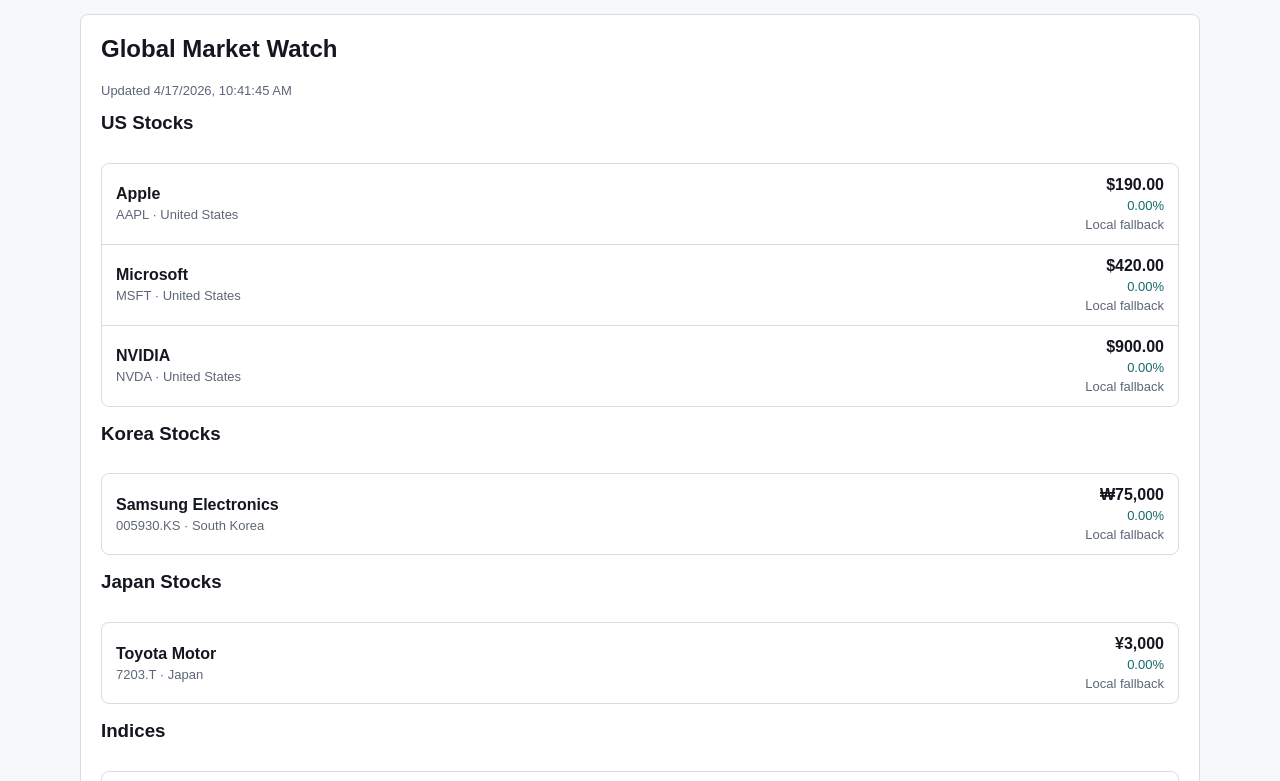
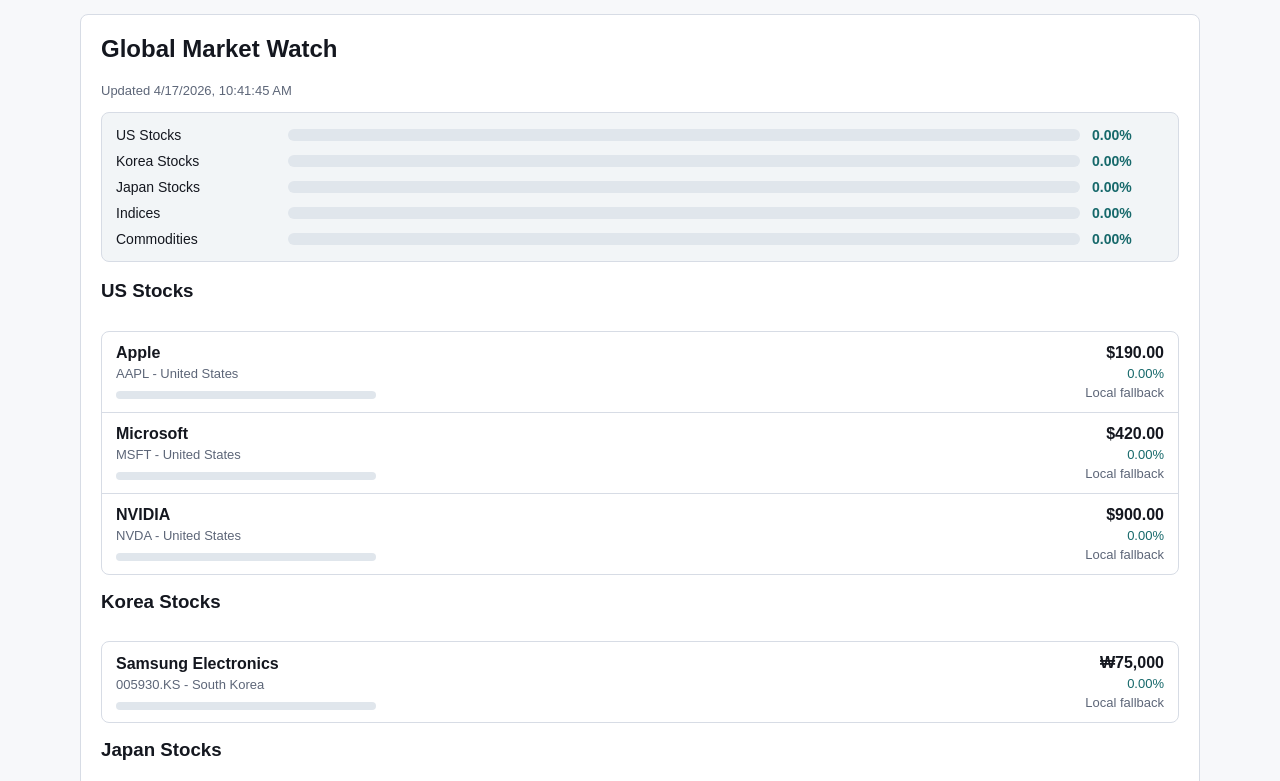
Before and after one commit to Woohyeon12/market_data_project, a Next.js app in the folder frontend/: page / in a window 1280 px wide. Shown: the part 879-1660 px from the top of the page. Built offline with nearby package versions, Linux system fonts and the light colour scheme; no server answers.

Commit message:
Add market visualization bars

```diff
--- a/frontend/app/globals.css
+++ b/frontend/app/globals.css
@@ -158,6 +158,53 @@
   gap: 16px;
 }
 
+.market-summary-bars {
+  display: grid;
+  gap: 10px;
+  margin-bottom: 18px;
+  padding: 14px;
+  background: #f2f5f7;
+  border: 1px solid var(--line);
+  border-radius: 8px;
+}
+
+.summary-bar-row {
+  display: grid;
+  grid-template-columns: minmax(110px, 160px) minmax(120px, 1fr) 72px;
+  gap: 12px;
+  align-items: center;
+  font-size: 14px;
+}
+
+.summary-bar-track,
+.move-bar {
+  overflow: hidden;
+  background: #e0e6ec;
+  border-radius: 6px;
+}
+
+.summary-bar-track {
+  height: 12px;
+}
+
+.summary-bar-positive,
+.summary-bar-negative,
+.move-fill-positive,
+.move-fill-negative {
+  height: 100%;
+  border-radius: 6px;
+}
+
+.summary-bar-positive,
+.move-fill-positive {
+  background: var(--accent);
+}
+
+.summary-bar-negative,
+.move-fill-negative {
+  background: var(--warning);
+}
+
 .market-group {
   display: grid;
   gap: 10px;
@@ -189,6 +236,12 @@
   margin-top: 4px;
   color: var(--muted);
   font-size: 13px;
+}
+
+.move-bar {
+  width: min(260px, 100%);
+  height: 8px;
+  margin-top: 10px;
 }
 
 .market-values {
@@ -254,6 +307,10 @@
     grid-template-columns: 1fr;
   }
 
+  .summary-bar-row {
+    grid-template-columns: 1fr;
+  }
+
   .market-values {
     min-width: 0;
     text-align: left;
--- a/frontend/components/ResearchDashboard.tsx
+++ b/frontend/components/ResearchDashboard.tsx
@@ -2,8 +2,8 @@
 
 import { useEffect, useState } from "react";
 import {
+  fallbackMarkets,
   fallbackReport,
-  fallbackMarkets,
   fetchBtcResearch,
   fetchMarketsOverview,
   type MarketInstrument,
@@ -43,6 +43,22 @@
   }, {});
 }
 
+function averageChange(items: MarketInstrument[]) {
+  if (items.length === 0) {
+    return 0;
+  }
+
+  return items.reduce((total, item) => total + item.change_pct, 0) / items.length;
+}
+
+function barWidth(changePct: number, maxAbsChange: number) {
+  if (maxAbsChange === 0) {
+    return "0%";
+  }
+
+  return `${Math.min(Math.abs(changePct) / maxAbsChange, 1) * 100}%`;
+}
+
 export function ResearchDashboard() {
   const [report, setReport] = useState<ResearchReport>(fallbackReport);
   const [markets, setMarkets] = useState<MarketsOverview>(fallbackMarkets);
@@ -67,6 +83,15 @@
   }, []);
 
   const groupedMarkets = groupInstruments(markets.instruments);
+  const marketCategories = Object.entries(groupedMarkets);
+  const maxMarketChange = Math.max(
+    1,
+    ...markets.instruments.map((item) => Math.abs(item.change_pct)),
+  );
+  const maxCategoryChange = Math.max(
+    1,
+    ...marketCategories.map(([, items]) => Math.abs(averageChange(items))),
+  );
 
   return (
     <main className="page">
@@ -139,8 +164,28 @@
             <p className="source-label">
               Updated {new Date(markets.generated_at).toLocaleString()}
             </p>
+            <div className="market-summary-bars" aria-label="Average market moves by category">
+              {marketCategories.map(([category, items]) => {
+                const changePct = averageChange(items);
+
+                return (
+                  <div className="summary-bar-row" key={category}>
+                    <span>{category}</span>
+                    <div className="summary-bar-track">
+                      <div
+                        className={changePct >= 0 ? "summary-bar-positive" : "summary-bar-negative"}
+                        style={{ width: barWidth(changePct, maxCategoryChange) }}
+                      />
+                    </div>
+                    <strong className={changePct >= 0 ? "change-positive" : "change-negative"}>
+                      {changePct.toFixed(2)}%
+                    </strong>
+                  </div>
+                );
+              })}
+            </div>
             <div className="market-watch">
-              {Object.entries(groupedMarkets).map(([category, items]) => (
+              {marketCategories.map(([category, items]) => (
                 <section className="market-group" key={category}>
                   <h3>{category}</h3>
                   <div className="market-table">
@@ -148,7 +193,13 @@
                       <div className="market-row" key={item.symbol}>
                         <div>
                           <strong>{item.name}</strong>
-                          <span>{item.symbol} · {item.market}</span>
+                          <span>{item.symbol} - {item.market}</span>
+                          <div className="move-bar" aria-label={`${item.name} daily move`}>
+                            <div
+                              className={item.change_pct >= 0 ? "move-fill-positive" : "move-fill-negative"}
+                              style={{ width: barWidth(item.change_pct, maxMarketChange) }}
+                            />
+                          </div>
                         </div>
                         <div className="market-values">
                           <strong>{formatMarketPrice(item)}</strong>
```
Also changed, not shown: 1 other file (tests, documents, lock files or other folders).
